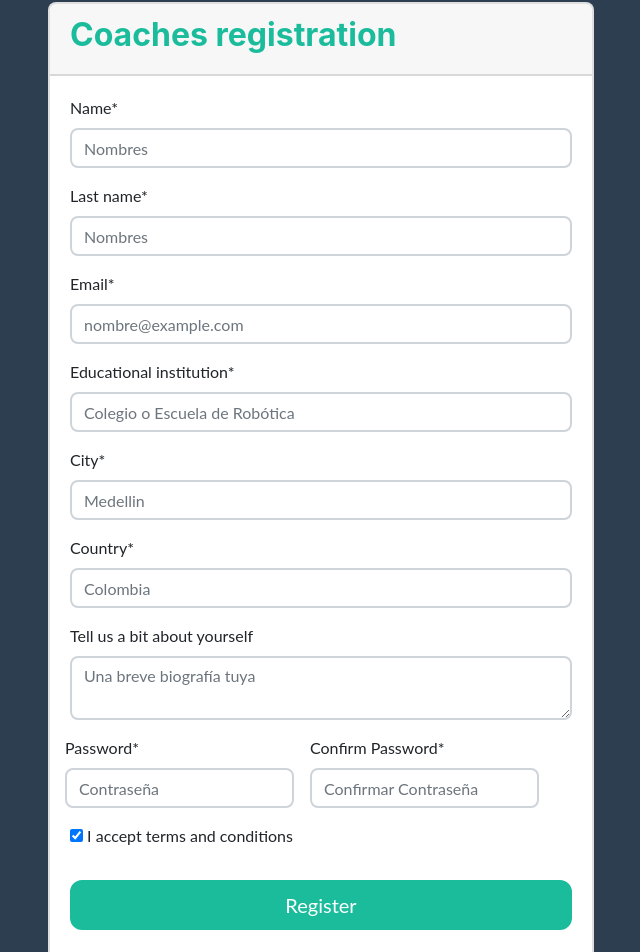
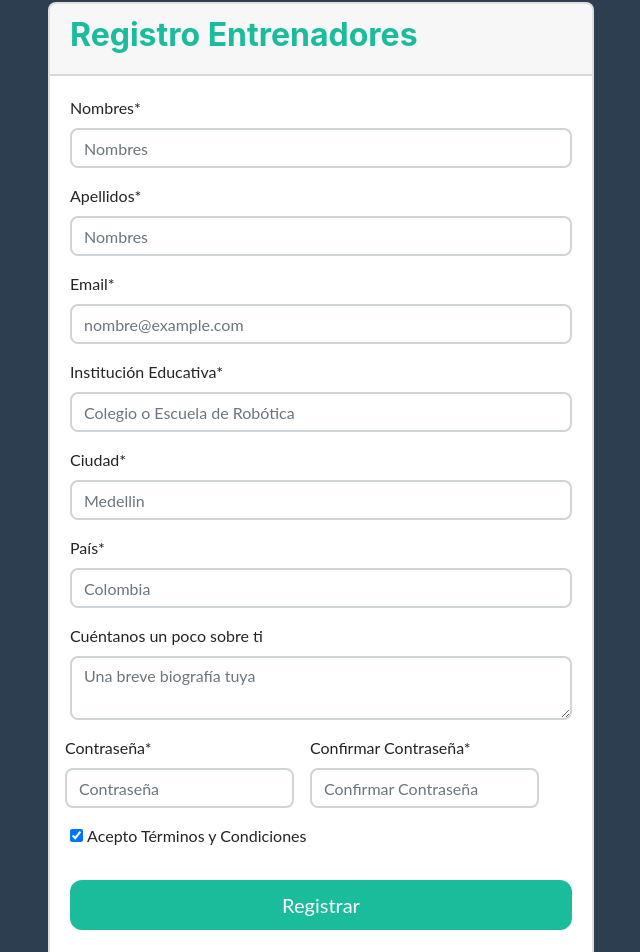
Before and after one commit to productos-pyg/pygmalion-scoring, a React (Create React App) app in the folder client/: page /auth/register in a window 1280 px wide. Shown: the part 198-1150 px from the top of the page, without its empty margins (319-959 px from the left). Built offline with nearby package versions, Linux system fonts and the light colour scheme; some icons are missing.

Commit message:
Revert "end"
This reverts commit 7dae5adb86a9b20d0b405ecfb0efb432b60a72ab.

```diff
--- a/client/src/components/auth/ForgotPassword.jsx
+++ b/client/src/components/auth/ForgotPassword.jsx
@@ -38,7 +38,7 @@ const ForgotPassword = ({ auth, forgotPassword, history }) => {
       <div className="col-lg-6 p-0">
         <div className="card">
           <div className="card-header">
-            <h2 className="text-primary">Recover password</h2>
+            <h2 className="text-primary">Recuperar Contraseña</h2>
           </div>
           <div className="card-body">
             <form onSubmit={handleSubmit}>
@@ -63,7 +63,7 @@ const ForgotPassword = ({ auth, forgotPassword, history }) => {
                   {auth.loading && (
                     <span className="spinner-border spinner-border-sm mr-1"></span>
                   )}
-                  Send
+                  Enviar
                 </button>
                 <p className="text-center">
                   <small className="text-muted">
--- a/client/src/components/auth/Register.jsx
+++ b/client/src/components/auth/Register.jsx
@@ -77,12 +77,12 @@ const Register = ({ isAuth, loading, register, setAlert }) => {
       <div className="col-md-6 p-0">
         <div className="card">
           <div className="card-header">
-            <h2 className="text-primary">Coaches registration</h2>
+            <h2 className="text-primary">Registro Entrenadores</h2>
           </div>
           <div className="card-body">
             <form className="form" onSubmit={handleSubmit}>
               <div className="form-group">
-                <label>Name*</label>
+                <label>Nombres*</label>
                 <input
                   className="form-control"
                   type="text"
@@ -94,7 +94,7 @@ const Register = ({ isAuth, loading, register, setAlert }) => {
                 />
               </div>
               <div className="form-group">
-                <label>Last name*</label>
+                <label>Apellidos*</label>
                 <input
                   className="form-control"
                   type="text"
@@ -118,7 +118,7 @@ const Register = ({ isAuth, loading, register, setAlert }) => {
                 />
               </div>
               <div className="form-group">
-                <label>Educational institution*</label>
+                <label>Institución Educativa*</label>
                 <input
                   className="form-control"
                   type="text"
@@ -131,7 +131,7 @@ const Register = ({ isAuth, loading, register, setAlert }) => {
               </div>
 
               <div className="form-group">
-                <label>City*</label>
+                <label>Ciudad*</label>
                 <input
                   className="form-control"
                   type="text"
@@ -144,7 +144,7 @@ const Register = ({ isAuth, loading, register, setAlert }) => {
               </div>
 
               <div className="form-group">
-                <label>Country*</label>
+                <label>País*</label>
                 <input
                   className="form-control"
                   type="text"
@@ -157,7 +157,7 @@ const Register = ({ isAuth, loading, register, setAlert }) => {
               </div>
 
               <div className="form-group">
-                <label>Tell us a bit about yourself</label>
+                <label>Cuéntanos un poco sobre ti</label>
                 <textarea
                   className="form-control"
                   placeholder="Una breve biografía tuya"
@@ -169,7 +169,7 @@ const Register = ({ isAuth, loading, register, setAlert }) => {
 
               <div className="form-row">
                 <div className="form-group mr-3">
-                  <label>Password*</label>
+                  <label>Contraseña*</label>
                   <input
                     type="password"
                     className="form-control"
@@ -182,7 +182,7 @@ const Register = ({ isAuth, loading, register, setAlert }) => {
                 </div>
 
                 <div className="form-group">
-                  <label>Confirm Password*</label>
+                  <label>Confirmar Contraseña*</label>
                   <input
                     type="password"
                     className="form-control"
@@ -212,7 +212,7 @@ const Register = ({ isAuth, loading, register, setAlert }) => {
                 />{" "}
                 <label htmlFor="register-agree">
                   {" "}
-                  I accept terms and conditions{" "}
+                  Acepto Términos y Condiciones{" "}
                 </label>
               </div>
 
@@ -224,12 +224,12 @@ const Register = ({ isAuth, loading, register, setAlert }) => {
                 {loading && (
                   <span className="spinner-border spinner-border-sm mr-1"></span>
                 )}
-                Register
+                Registrar
               </button>
 
               <p className="text-center">
                 <small className="text-muted text-center">
-                  ¿Already have an account? <Link to="login">Login</Link>.
+                  ¿Ya tienes cuenta? <Link to="login">Ingresar</Link>.
                 </small>
               </p>
             </form>
--- a/client/src/components/challenges/results/ChallengeResults.jsx
+++ b/client/src/components/challenges/results/ChallengeResults.jsx
@@ -124,7 +124,7 @@ const ChallengeResults = ({
         <Fragment>
           <div className="d-flex d-flex justify-content-between align-items-center my-2">
             <div>
-              <ButtonBack className="btn btn-primary m-2">Back</ButtonBack>
+              <ButtonBack className="btn btn-primary m-2">Atrás</ButtonBack>
               {auth.isAuth &&
                 (auth.userAuth.role === "Admin" ||
                   auth.userAuth.role === "Judge") && (
@@ -137,7 +137,7 @@ const ChallengeResults = ({
                 )}
             </div>
             <button className="btn btn-info m-2" onClick={() => setSeconds(0)}>
-            Reload ( <i className="fas fa-hourglass-start"></i> {seconds} )
+            Recharge ( <i className="fas fa-hourglass-start"></i> {seconds} )
             </button>
           </div>
 
```
